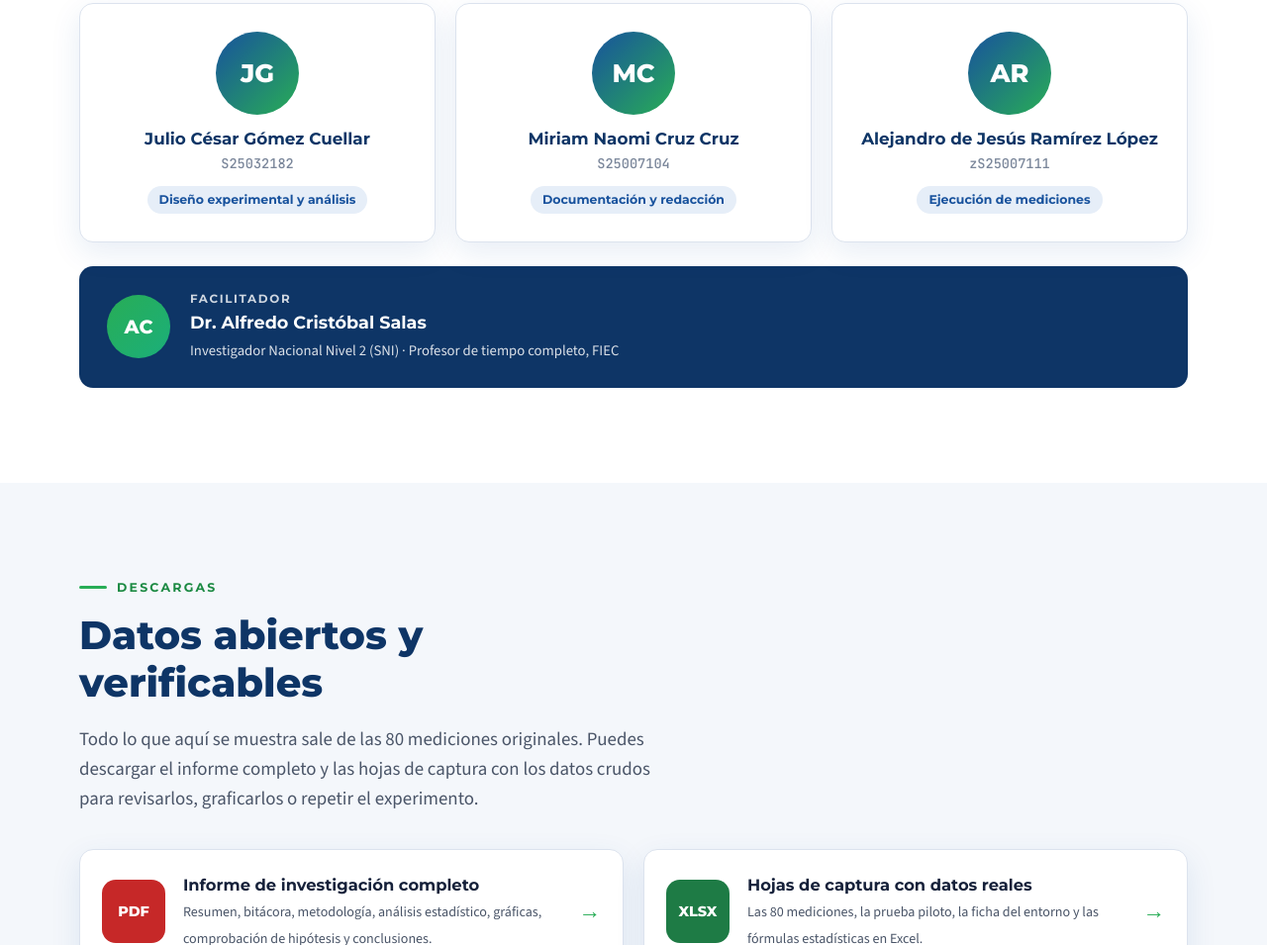
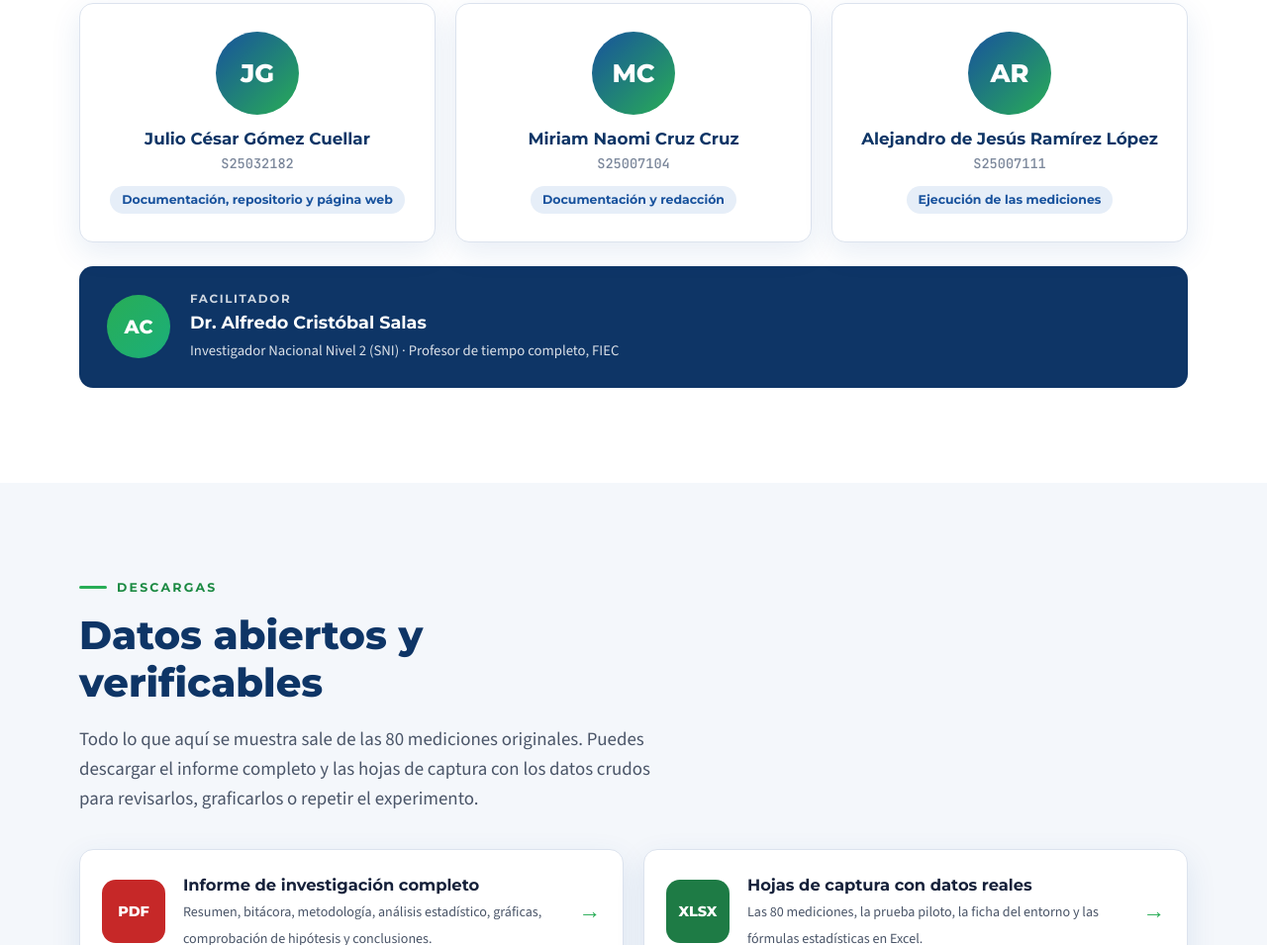
Before and after one commit to JulioCSGR1234/compresion-imagen-video-itcuv, a plain HTML site: page docs/index.html in a window 1280 px wide. Shown: the part 9224-10179 px from the top of the page at 99% size. Drawn offline with nearby package versions, Linux system fonts and the light colour scheme.

Commit message:
Actualiza informe con equipo completo, evidencias e índice
Agrega a Miriam Naomi Cruz Cruz, corrige la matrícula de Alejandro
(S25007111) y registra las actividades de cada integrante. Incluye las
siete capturas de la sesión de medición en orden cronológico, el índice
con números de página y la declaración de que no se usó CACHÉton.

```diff
--- a/docs/index.html
+++ b/docs/index.html
@@ -483,9 +483,9 @@ footer .copy{max-width:none;margin-top:34px;border-top:1px solid rgba(255,255,25
     <h2 class="title rv d1">Estudiantes de Ingeniería en Tecnologías Computacionales</h2>
     <p class="lead rv d2">Tercer semestre · Facultad de Ingeniería en Electrónica y Comunicaciones · Universidad Veracruzana, Región Poza Rica-Tuxpan. Experiencia educativa: Investigación Aplicada a Tecnologías Computacionales.</p>
     <div class="team">
-      <div class="member rv"><div class="avatar">JG</div><h3>Julio César Gómez Cuellar</h3><div class="mat">S25032182</div><span class="role">Diseño experimental y análisis</span></div>
+      <div class="member rv"><div class="avatar">JG</div><h3>Julio César Gómez Cuellar</h3><div class="mat">S25032182</div><span class="role">Documentación, repositorio y página web</span></div>
       <div class="member rv d1"><div class="avatar">MC</div><h3>Miriam Naomi Cruz Cruz</h3><div class="mat">S25007104</div><span class="role">Documentación y redacción</span></div>
-      <div class="member rv d2"><div class="avatar">AR</div><h3>Alejandro de Jesús Ramírez López</h3><div class="mat">zS25007111</div><span class="role">Ejecución de mediciones</span></div>
+      <div class="member rv d2"><div class="avatar">AR</div><h3>Alejandro de Jesús Ramírez López</h3><div class="mat">S25007111</div><span class="role">Ejecución de las mediciones</span></div>
     </div>
     <div class="facil rv d3">
       <div class="avatar">AC</div>
```
Also changed, not shown: evidencias/01_inicio_ficha_entorno.jpeg (added), evidencias/02_muestra_detectada.jpeg (added), evidencias/03_bmp_T1-T20.jpeg (added), evidencias/04_jpg_T1-T20.jpeg (added), evidencias/05_avi_T1-T20.jpeg (added), evidencias/06_mp4_T1-T20.jpeg (added), evidencias/07_resultados_finales.jpeg (added), 4 other files.
